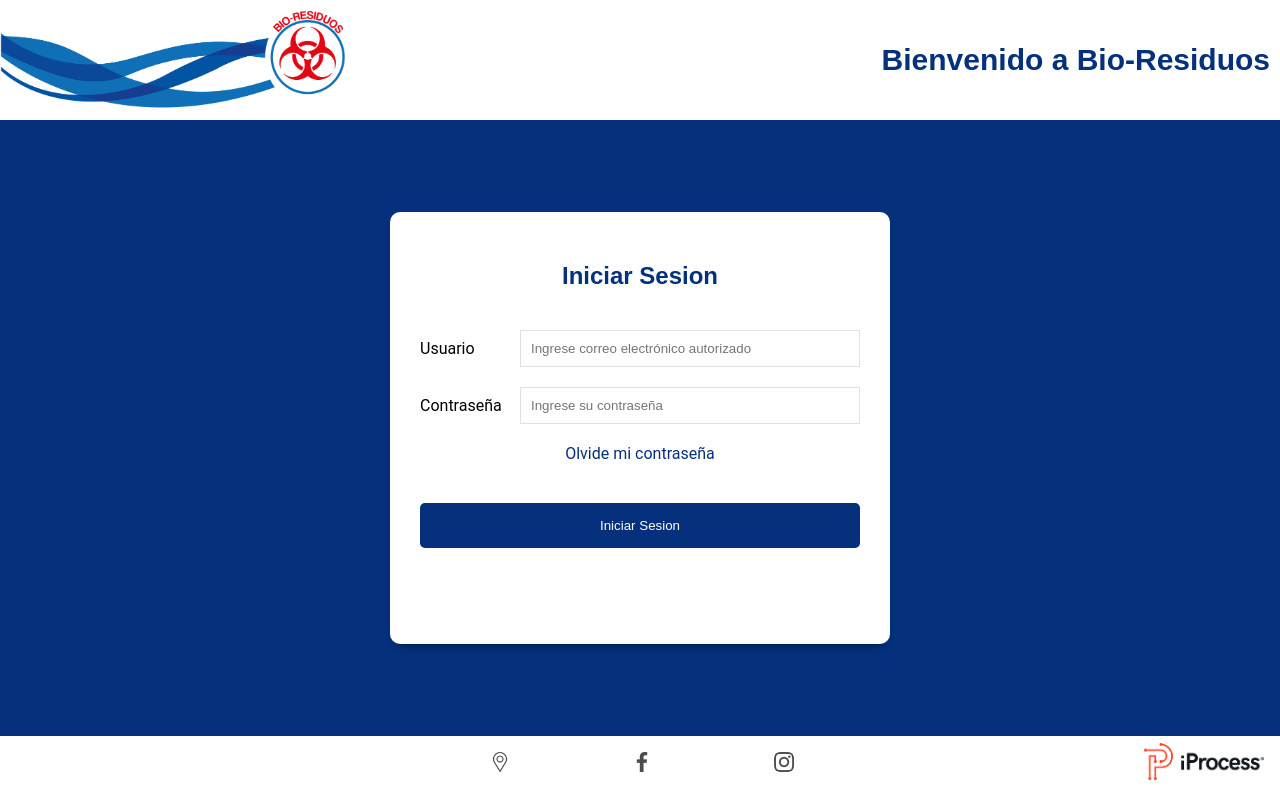
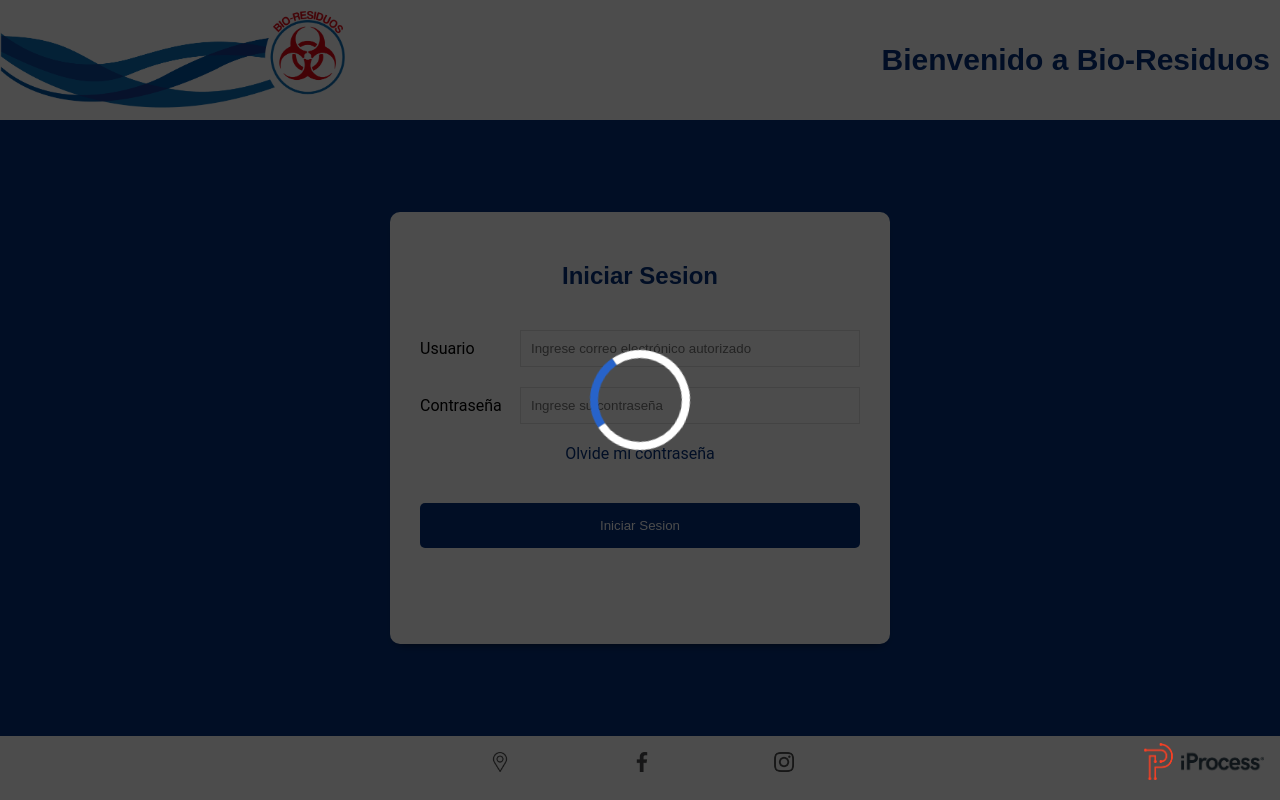
Before and after one commit to SergioCasallas/Bio, a React (Create React App) app: page / in a window 1280 px wide. Built offline with nearby package versions, Linux system fonts and the light colour scheme.

Commit message:
Spinner Loader Styles

```diff
--- a/src/components/Login/Login.jsx
+++ b/src/components/Login/Login.jsx
@@ -3,6 +3,9 @@ import { Redirect } from "react-router-dom";
 import BodyLogin from "./BodyLogin";
 import HeaderLogin from "./HeaderLogin";
 import Footer from "../Footer/Footer";
+
+import Spinner from "../Spinner/Spinner"
+
 // Import Context
 import PkClientesContext from "../../context/Login/PkClientesContext";
 
@@ -18,6 +21,7 @@ const Login = () => {
         )
       ) : (
         <>
+        <Spinner></Spinner>
           <HeaderLogin />
           <BodyLogin />
           <Footer />
--- a/src/components/Spinner/Spinner.jsx
+++ b/src/components/Spinner/Spinner.jsx
@@ -1,8 +1,12 @@
 import React from 'react'
+import "../../styles/components/_spinner.scss"
 
 function Spinner() {
   return (
-    <div>Spinner</div>
+    <div className="spinner">
+      <div className="spinner__loader">
+      </div>
+    </div>
   )
 }
 
--- /dev/null
+++ b/src/styles/components/_spinner.scss
@@ -0,0 +1,33 @@
+@import "../abstracts/variables";
+
+.spinner{
+  display: flex;
+  justify-content: center;
+  align-items: center;
+  position: absolute;
+  width: 100vw;
+  height: 100vh;
+  background-color: rgba(0, 0, 0, 0.7)
+}
+
+.spinner__loader{
+  width: 100px;
+  height: 100px;
+  border-radius: 50%;
+  border: 8px solid $PrimaryColor;
+  border-top:8px solid #2763ca;
+  transform: rotate(0deg);
+  animation-name:rotateLoader;
+  animation-duration: 1s;
+  animation-iteration-count: infinite;
+}
+
+@keyframes rotateLoader {
+  from {
+  transform: rotate(0deg);
+  }
+
+  to {
+  transform: rotate(360deg);
+  }
+}
```
